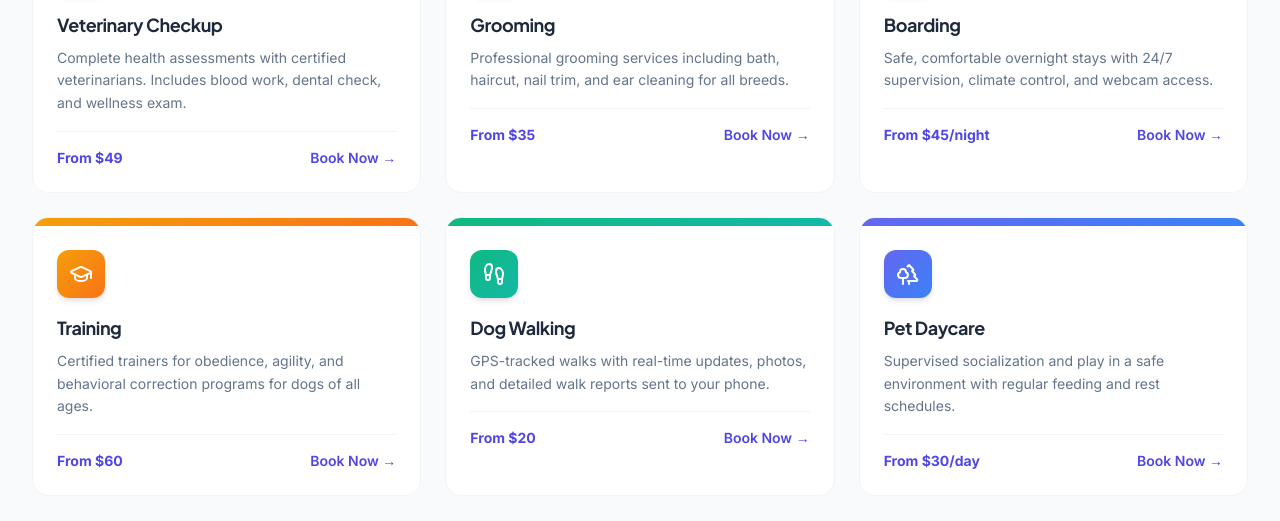
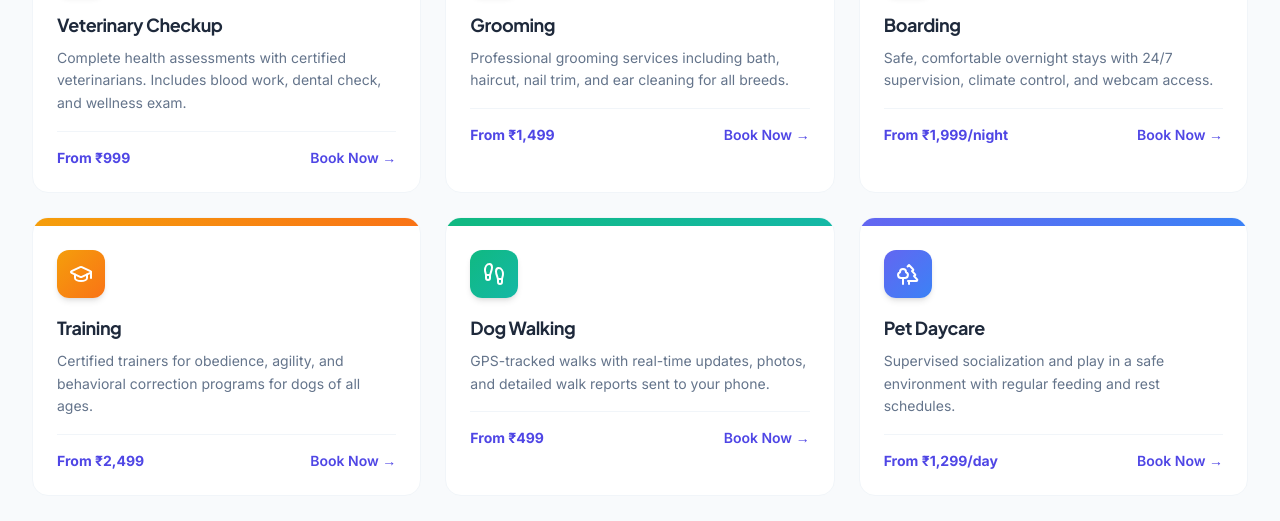
Before and after one commit to Dhavalll18/petcare-system, a React app in the folder frontend/: page / in a window 1280 px wide. Shown: the part 1900-2421 px from the top of the page. Built offline with nearby package versions, Linux system fonts and the light colour scheme; no server answers; the HTML template or start-up script is replaced by a standard one.

Commit message:
Converted prices to Indian Rupees (INR)

```diff
--- a/frontend/src/components/Pricing.jsx
+++ b/frontend/src/components/Pricing.jsx
@@ -5,7 +5,7 @@ import { Link } from 'react-router-dom';
 const plans = [
   {
     name: 'Starter',
-    price: '$0',
+    price: '₹0',
     desc: 'Perfect for new pet owners',
     features: ['1 Pet Profile', 'Basic Health Records', 'Task Reminders', 'Community Access'],
     cta: 'Get Started',
@@ -13,7 +13,7 @@ const plans = [
   },
   {
     name: 'Pro',
-    price: '$9.99',
+    price: '₹799',
     desc: 'Advanced care for your pets',
     features: ['Unlimited Pets', 'AI Health Advisor', 'Premium Scheduling', 'Expense Tracking', 'Priority Support'],
     cta: 'Go Pro',
@@ -21,7 +21,7 @@ const plans = [
   },
   {
     name: 'Family',
-    price: '$19.99',
+    price: '₹1499',
     desc: 'For multi-pet households',
     features: ['Shared Access', 'Medical Document Storage', 'Unlimited History', 'Dedicated Vet Support'],
     cta: 'Select Family',
--- a/frontend/src/components/Services.jsx
+++ b/frontend/src/components/Services.jsx
@@ -3,12 +3,12 @@ import { Stethoscope, Scissors, Home, GraduationCap, Footprints, Trees } from 'l
 import { Link } from 'react-router-dom';
 
 const servicesList = [
-  { icon: Stethoscope, title: 'Veterinary Checkup', description: 'Complete health assessments with certified veterinarians. Includes blood work, dental check, and wellness exam.', price: 'From $49', color: 'from-blue-500 to-cyan-500' },
-  { icon: Scissors, title: 'Grooming', description: 'Professional grooming services including bath, haircut, nail trim, and ear cleaning for all breeds.', price: 'From $35', color: 'from-pink-500 to-rose-500' },
-  { icon: Home, title: 'Boarding', description: 'Safe, comfortable overnight stays with 24/7 supervision, climate control, and webcam access.', price: 'From $45/night', color: 'from-violet-500 to-purple-500' },
-  { icon: GraduationCap, title: 'Training', description: 'Certified trainers for obedience, agility, and behavioral correction programs for dogs of all ages.', price: 'From $60', color: 'from-amber-500 to-orange-500' },
-  { icon: Footprints, title: 'Dog Walking', description: 'GPS-tracked walks with real-time updates, photos, and detailed walk reports sent to your phone.', price: 'From $20', color: 'from-emerald-500 to-teal-500' },
-  { icon: Trees, title: 'Pet Daycare', description: 'Supervised socialization and play in a safe environment with regular feeding and rest schedules.', price: 'From $30/day', color: 'from-indigo-500 to-blue-500' },
+  { icon: Stethoscope, title: 'Veterinary Checkup', description: 'Complete health assessments with certified veterinarians. Includes blood work, dental check, and wellness exam.', price: 'From ₹999', color: 'from-blue-500 to-cyan-500' },
+  { icon: Scissors, title: 'Grooming', description: 'Professional grooming services including bath, haircut, nail trim, and ear cleaning for all breeds.', price: 'From ₹1,499', color: 'from-pink-500 to-rose-500' },
+  { icon: Home, title: 'Boarding', description: 'Safe, comfortable overnight stays with 24/7 supervision, climate control, and webcam access.', price: 'From ₹1,999/night', color: 'from-violet-500 to-purple-500' },
+  { icon: GraduationCap, title: 'Training', description: 'Certified trainers for obedience, agility, and behavioral correction programs for dogs of all ages.', price: 'From ₹2,499', color: 'from-amber-500 to-orange-500' },
+  { icon: Footprints, title: 'Dog Walking', description: 'GPS-tracked walks with real-time updates, photos, and detailed walk reports sent to your phone.', price: 'From ₹499', color: 'from-emerald-500 to-teal-500' },
+  { icon: Trees, title: 'Pet Daycare', description: 'Supervised socialization and play in a safe environment with regular feeding and rest schedules.', price: 'From ₹1,299/day', color: 'from-indigo-500 to-blue-500' },
 ];
 
 const Services = () => {
```
